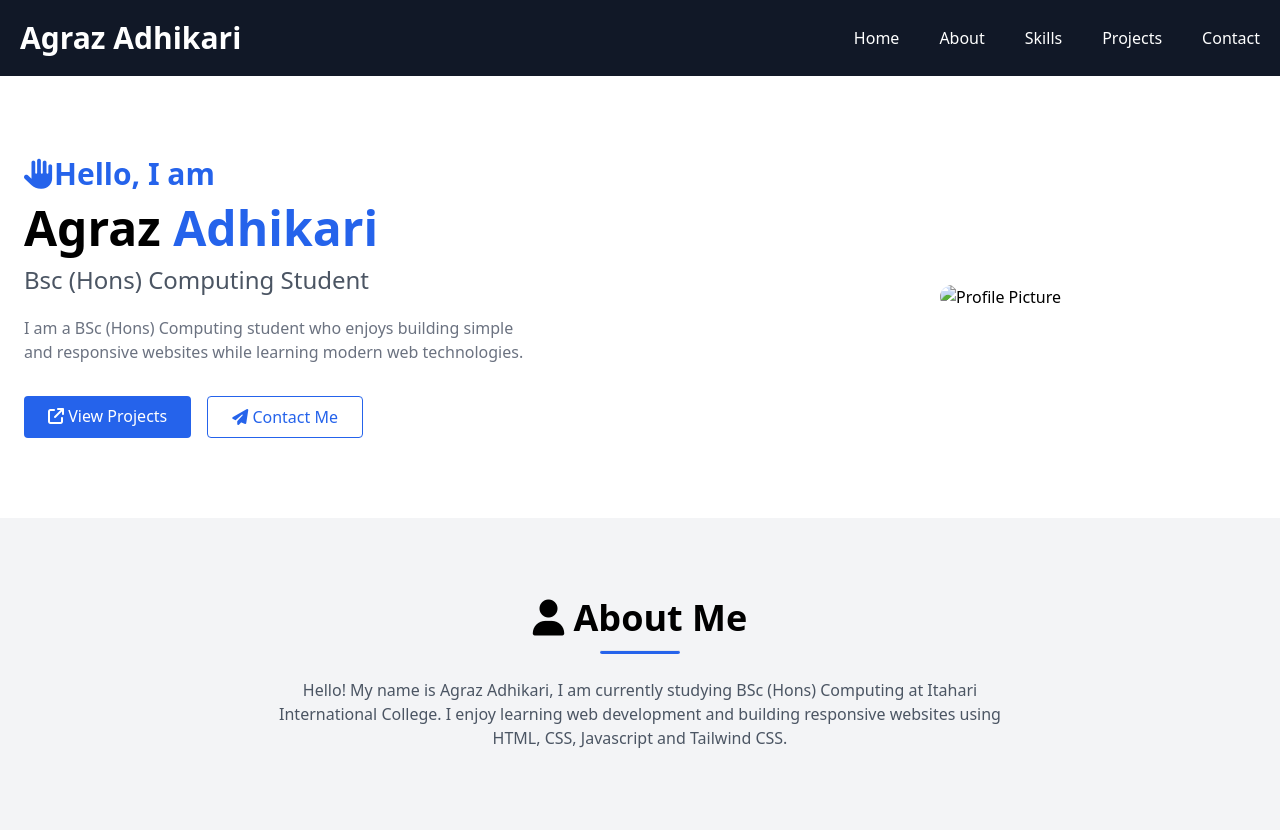
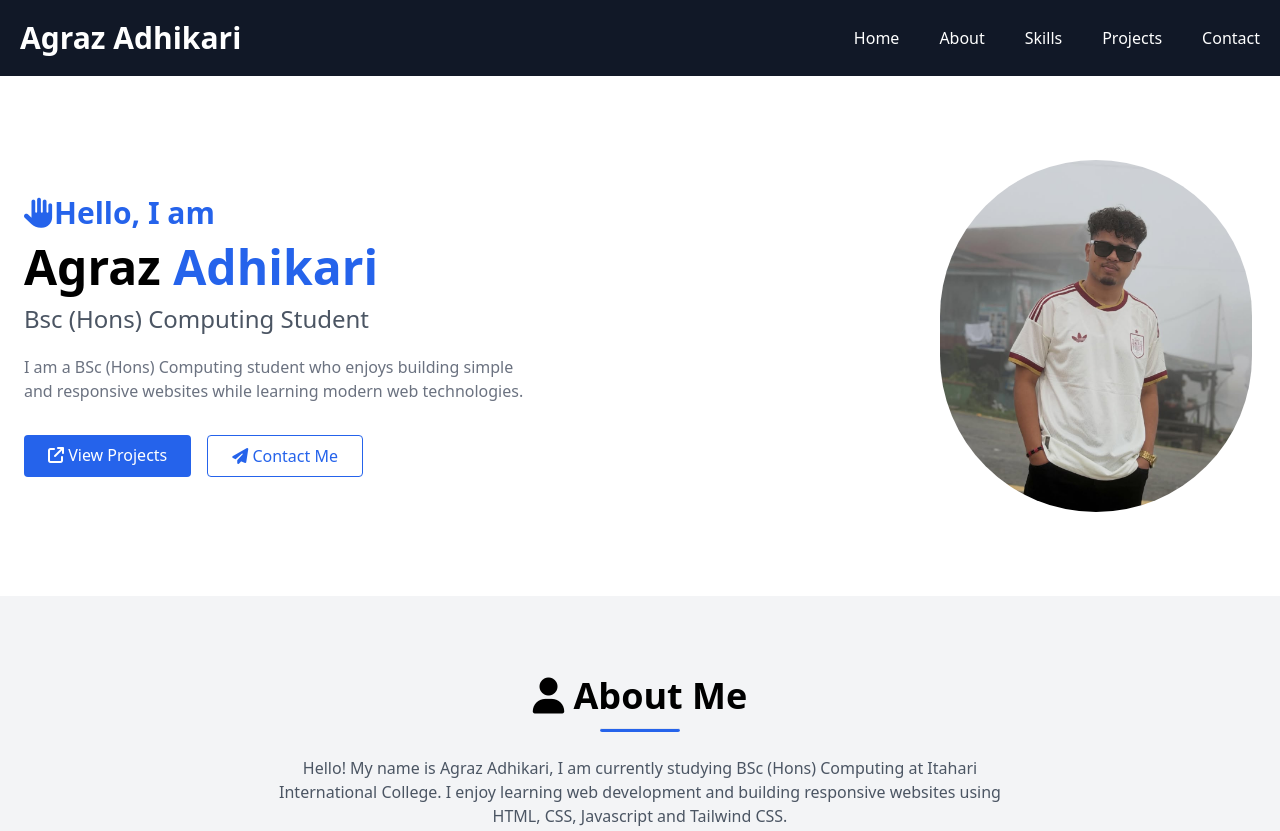
Before and after one commit to Agraz-10/tailwind-portfolio, a plain HTML site: page index.html in a window 1280 px wide. Shown: the top 831 px of the page. Drawn offline with nearby package versions, Linux system fonts and the light colour scheme; the site is published under a folder, as on GitHub Pages, so addresses that start at the root find nothing.

Commit message:
fix: update image path

```diff
--- a/index.html
+++ b/index.html
@@ -59,7 +59,7 @@
         </div>
 
         <div class="flex justify-center">
-            <img src="/img/Profile.png" alt="Profile Picture" class="w-56 sm:w-64 md:w-80 rounded-full border-4 border-transparent hover:border-blue-600 hover:shadow-xl hover:scale-105 transition duration-300">
+            <img src="img/Profile.png" alt="Profile Picture" class="w-56 sm:w-64 md:w-80 rounded-full border-4 border-transparent hover:border-blue-600 hover:shadow-xl hover:scale-105 transition duration-300">
         </div>
     </section>
 
```
